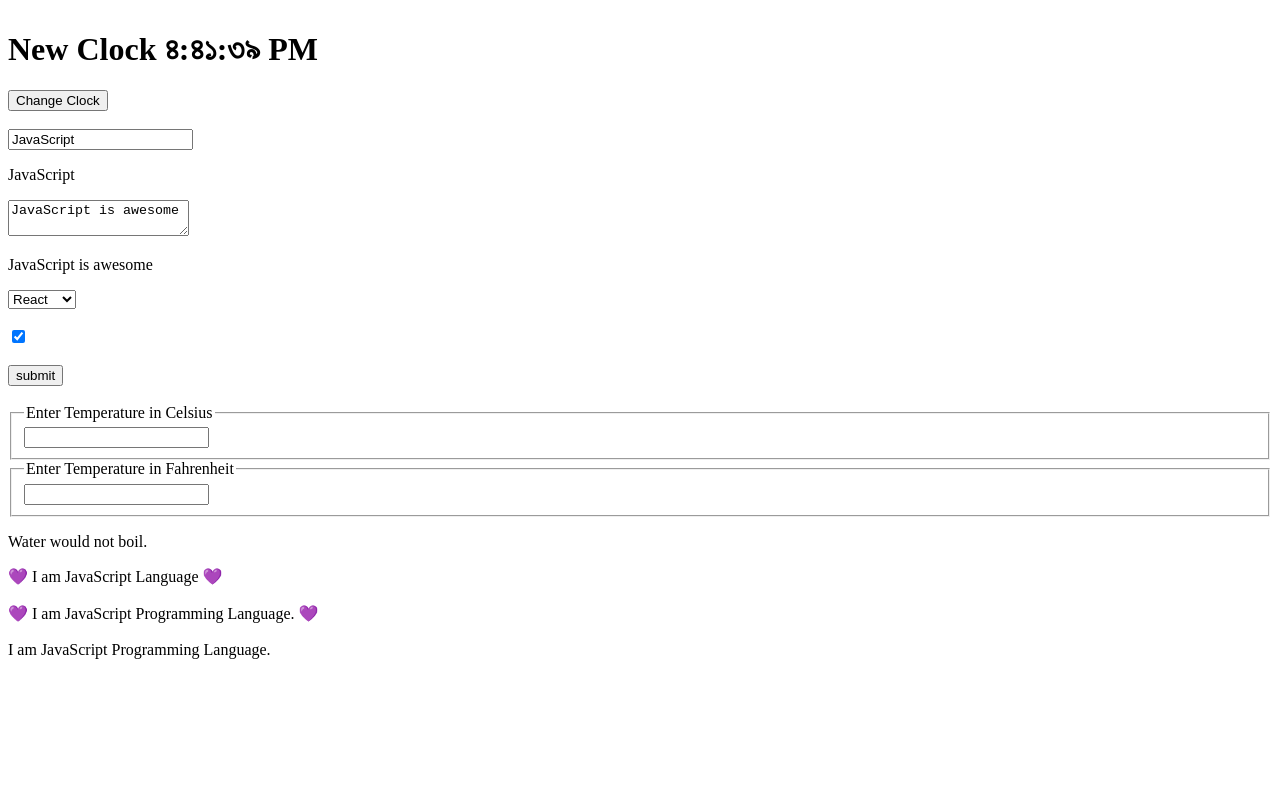
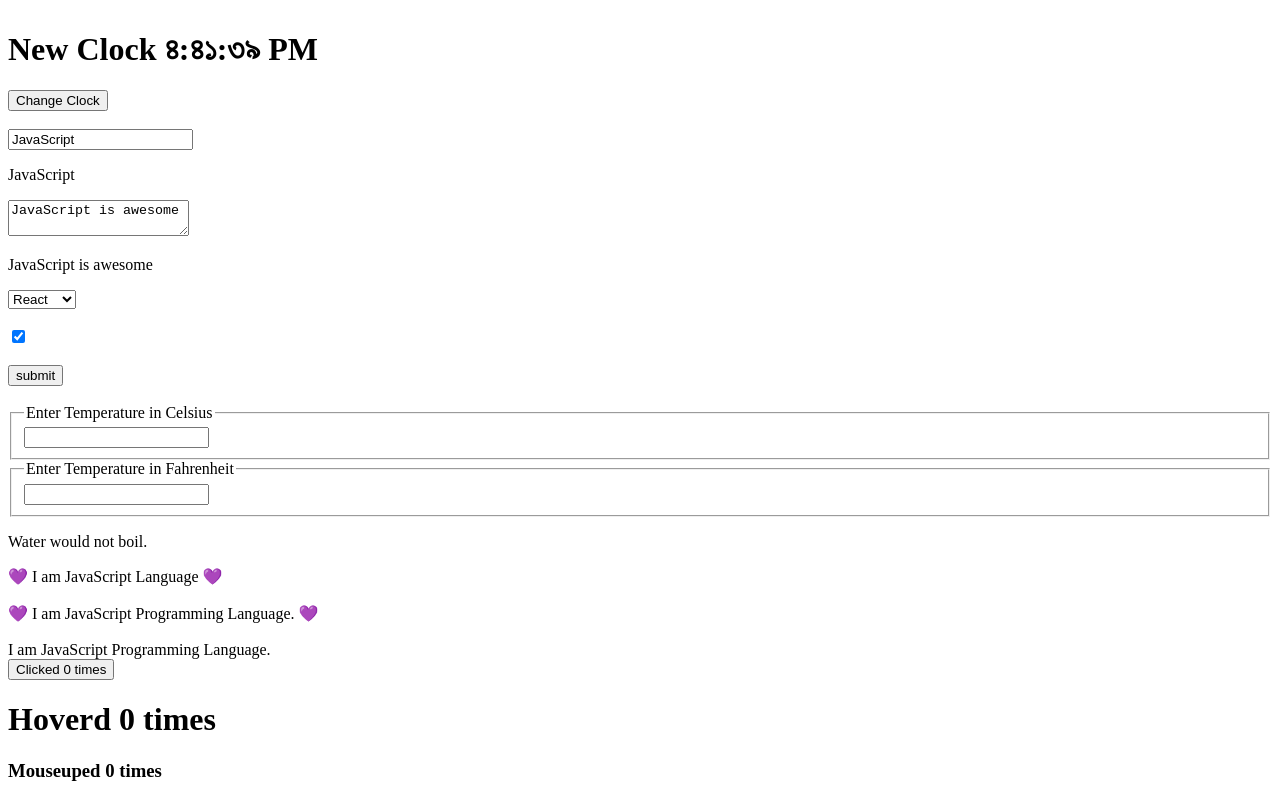
Before and after one commit to mostafijur014/myreact, a React (Create React App) app in the folder myreact/: page / in a window 1280 px wide. Shown: the part 760-1560 px from the top of the page. Before the commit the page ends 1427 px from the top, so only its background shows below. Built offline with nearby package versions, Linux system fonts and the light colour scheme.

Commit message:
Higher Oder Compoents

```diff
--- a/myreact/src/App.js
+++ b/myreact/src/App.js
@@ -1,12 +1,15 @@
 /* eslint-disable react/no-unescaped-entities */
 import Calculator from './components/Calculator';
 import ClockList from './components/CkockList';
+import ClickCounter from './components/ClickCounter';
 import Clocks from './components/Clock';
 import Bracket from './components/composition/Bracket';
 import Emoji from './components/composition/Emoji';
 import Text from './components/composition/Text';
 import Form from './components/Form';
+import HoverCounter from './components/HoverCounter';
 import Texts from './components/inheritance/Texts';
+import MouseUp from './components/MouseUp';
 
 function App() {
     const quantites = [1, 2, 3, 4, 5];
@@ -40,6 +43,11 @@
                 <br />
                 <Text />
             </div>
+            <div className="app">
+                <ClickCounter />
+                <HoverCounter />
+                <MouseUp />
+            </div>
         </>
     );
 }
--- /dev/null
+++ b/myreact/src/components/ClickCounter.js
@@ -0,0 +1,14 @@
+import withCounter from './HOC/withConter';
+
+const ClickCounter = (props) => {
+    const { count, incrementCount } = props;
+    return (
+        <div>
+            <button type="button" onClick={incrementCount}>
+                {' '}
+                Clicked {count} times
+            </button>
+        </div>
+    );
+};
+export default withCounter(ClickCounter);
--- /dev/null
+++ b/myreact/src/components/HOC/withConter.js
@@ -0,0 +1,21 @@
+import React from 'react';
+
+const withCounter = (OriginalComponent) => {
+    // eslint-disable-next-line react/prefer-stateless-function
+    class NewComponent extends React.Component {
+        state = {
+            count: 0,
+        };
+
+        incrementCount = () => {
+            this.setState((prevState) => ({ count: prevState.count + 1 }));
+        };
+
+        render() {
+            const { count } = this.state;
+            return <OriginalComponent count={count} incrementCount={this.incrementCount} />;
+        }
+    }
+    return NewComponent;
+};
+export default withCounter;
--- /dev/null
+++ b/myreact/src/components/HoverCounter.js
@@ -0,0 +1,13 @@
+/* eslint-disable jsx-a11y/mouse-events-have-key-events */
+/* eslint-disable jsx-a11y/no-noninteractive-element-interactions */
+import withCounter from './HOC/withConter';
+
+const HoverCounter = (props) => {
+    const { count, incrementCount } = props;
+    return (
+        <div>
+            <h1 onMouseOver={incrementCount}> Hoverd {count} times</h1>
+        </div>
+    );
+};
+export default withCounter(HoverCounter);
--- /dev/null
+++ b/myreact/src/components/MouseUp.js
@@ -0,0 +1,12 @@
+/* eslint-disable jsx-a11y/no-noninteractive-element-interactions */
+import withCounter from './HOC/withConter';
+
+const MouseUp = (props) => {
+    const { count, incrementCount } = props;
+    return (
+        <div>
+            <h3 onMouseUp={incrementCount}> Mouseuped {count} times</h3>
+        </div>
+    );
+};
+export default withCounter(MouseUp);
```
